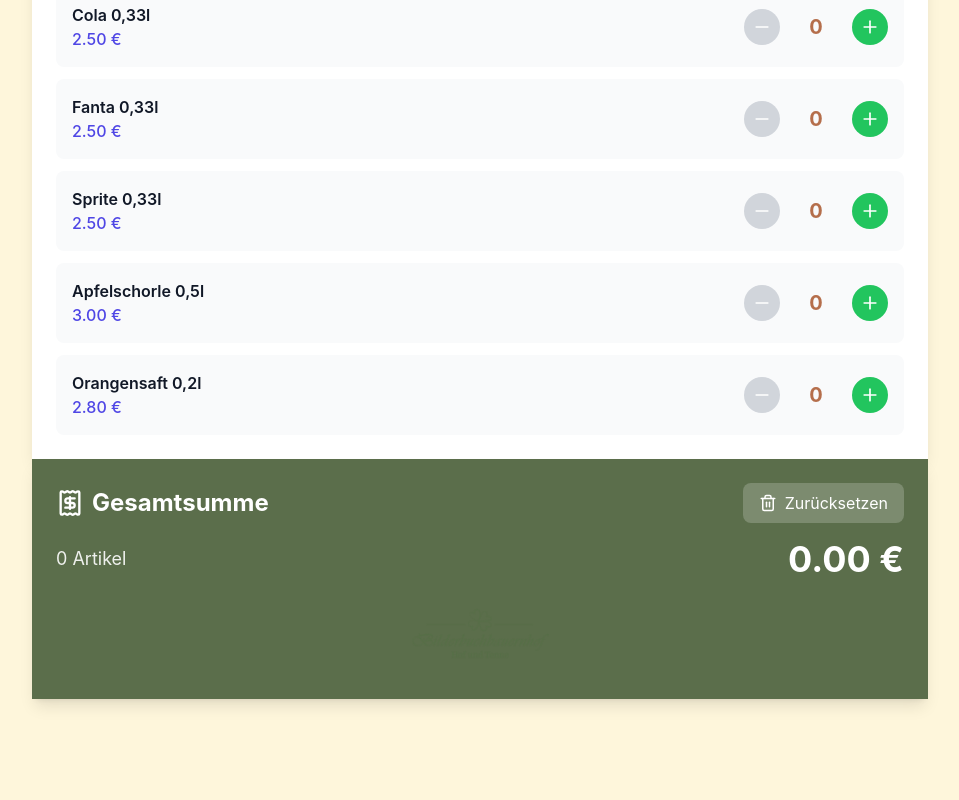
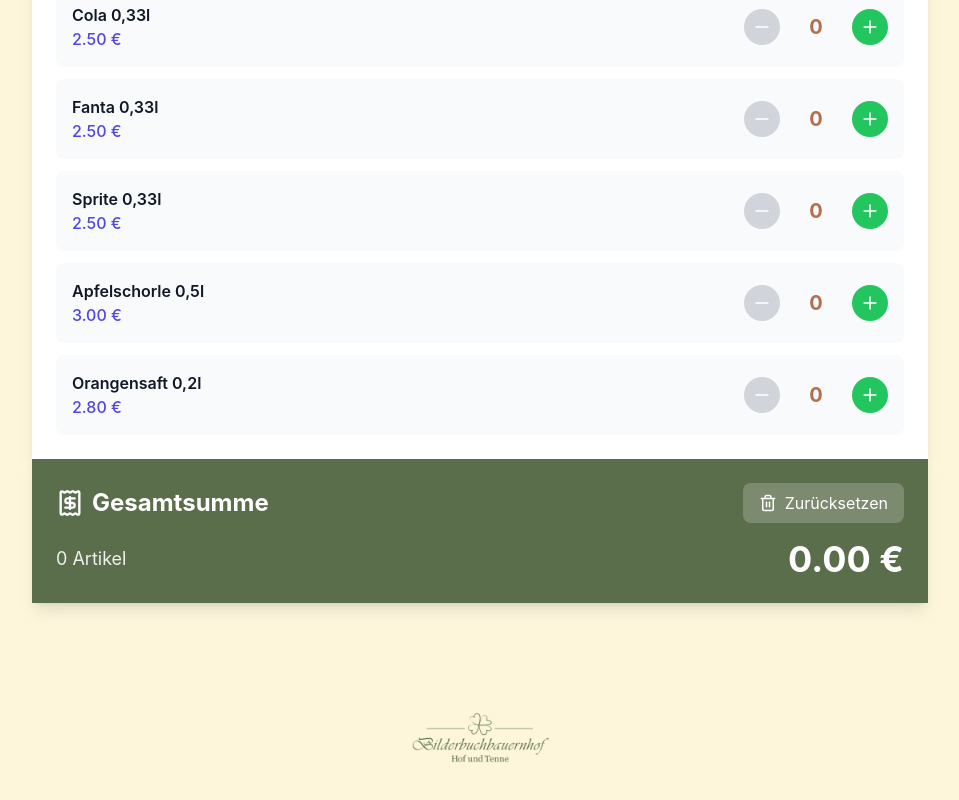
Before and after one commit to sLoPPydrive/hausbutler, a SvelteKit app: page / in a window 1280 px wide. Shown: the part 216-1016 px from the top of the page, without its empty margins (160-1119 px from the left). Before the commit the page ends 995 px from the top, so only its background shows below. Built offline with nearby package versions, Linux system fonts and the light colour scheme; no server answers.

Commit message:
Move logo down

```diff
--- a/src/routes/+page.svelte
+++ b/src/routes/+page.svelte
@@ -327,9 +327,9 @@
         <span class="text-lg opacity-90">{totalItems()} Artikel</span>
         <span class="text-4xl font-bold">{totalAmount().toFixed(2)} €</span>
       </div>
-      <div class="flex justify-center mt-4">
-        <img src="Logo_Bilderbuchbauernhof_RGB_V1_gruen-3.png" alt="Bilderbuchbauernhof Hof und Tenne" class="h-20" />
-      </div>
+    </div>
+    <div class="flex justify-center mb-20 pt-4">
+      <img src="Logo_Bilderbuchbauernhof_RGB_V1_gruen-3.png" alt="Bilderbuchbauernhof Hof und Tenne" class="h-20" />
     </div>
   </div>
 </div>
```
